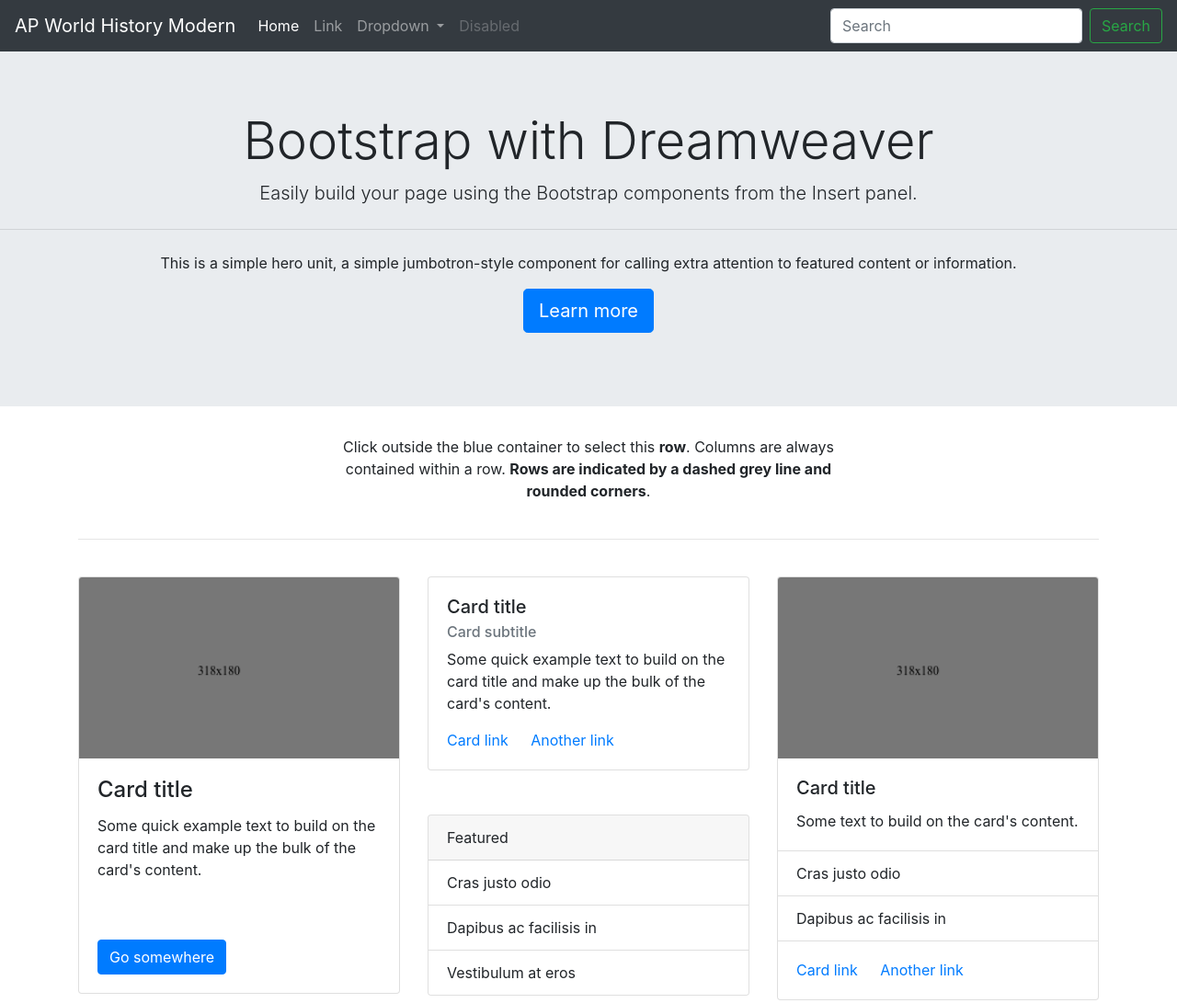
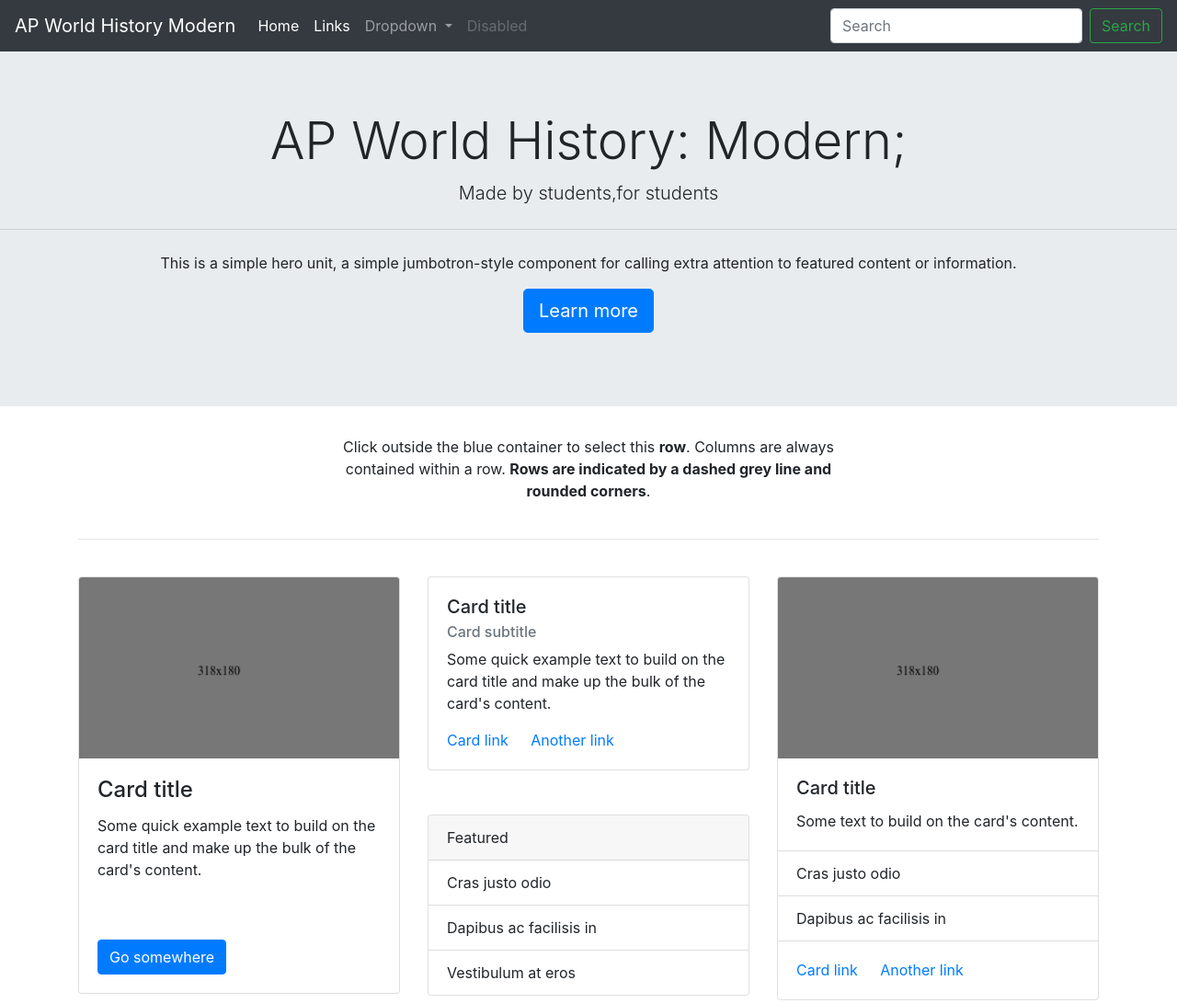
Before and after one commit to apworldhistorymodern/apworldhistorymodern.github.io, a plain HTML site: page index.html in a window 1280 px wide. Shown: the top 1091 px of the page at 92% size. Drawn offline with Linux system fonts and the light colour scheme.

Commit message:
Update index.html

```diff
--- a/index.html
+++ b/index.html
@@ -21,8 +21,8 @@
              <li class="nav-item active">
                 <a class="nav-link" href="#">Home <span class="sr-only">(current)</span></a>
              </li>
-             <li class="nav-item">
-                <a class="nav-link" href="#">Link</a>
+             <li class="nav-item active">
+                <a class="nav-link" href="#">Links</a>
              </li>
              <li class="nav-item dropdown">
                 <a class="nav-link dropdown-toggle" href="#" id="navbarDropdown" role="button" data-toggle="dropdown" aria-haspopup="true" aria-expanded="false">
@@ -47,8 +47,8 @@
     </nav>
 
     <div class="jumbotron jumbotron-fluid text-center">
-       <h1 class="display-4">Bootstrap with Dreamweaver</h1>
-       <p class="lead">Easily build your page using the Bootstrap components from the Insert panel.</p>
+       <h1 class="display-4">AP World History: Modern;</h1>
+       <p class="lead">Made by students,for students</p>
        <hr class="my-4">
        <p>This is a simple hero unit, a simple jumbotron-style component for calling extra attention to featured content or information.</p>
        <p class="lead">
```
